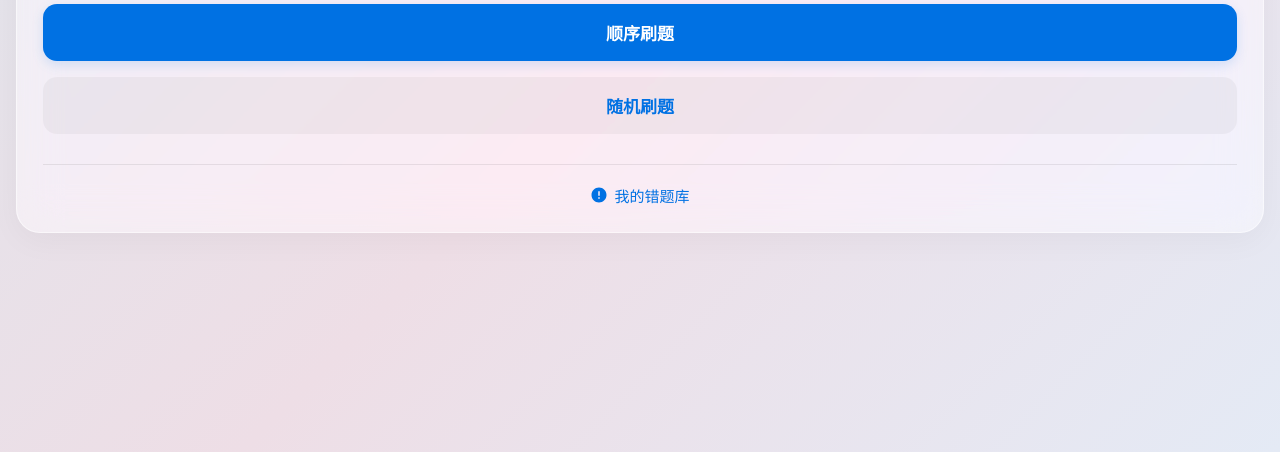
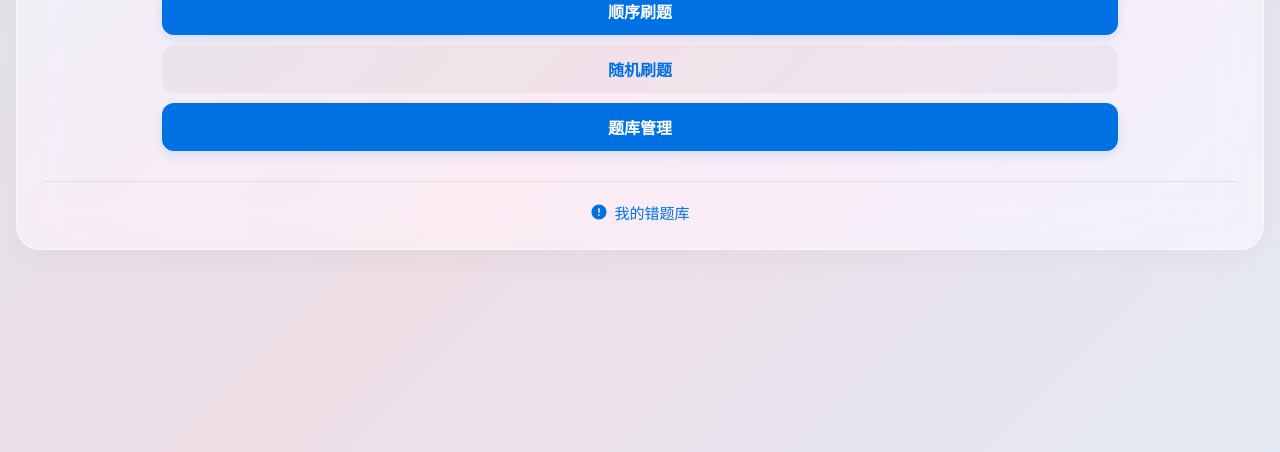
Before and after one commit to CPA050/data, a plain HTML site: page index.html in a window 1280 px wide. Shown: the part 348-800 px from the top of the page. Drawn offline with Linux system fonts and the light colour scheme.

Commit message:
Update index.html

```diff
--- a/index.html
+++ b/index.html
@@ -5,6 +5,22 @@
     <meta name="viewport" content="width=device-width, initial-scale=1.0"/>
     <title>工程造价刷题系统</title>
     <link rel="stylesheet" href="style.css" />
+    <style>
+        /* 增加按钮样式以匹配你的原风格 */
+        button {
+            display: block;
+            width: 80%;
+            margin: 10px auto;
+            padding: 12px;
+            border: none;
+            border-radius: 12px;
+            background: #0071e3;
+            color: #fff;
+            font-size: 16px;
+            cursor: pointer;
+        }
+        .manager-btn { background: #5856d6; }
+    </style>
 </head>
 <body>
 
@@ -18,6 +34,8 @@
 
         <button onclick="QuizApp.start(false)">顺序刷题</button>
         <button onclick="QuizApp.start(true)">随机刷题</button>
+        <!-- 新增题库管理按钮 -->
+        <button class="manager-btn" onclick="QuizApp.showManager()">题库管理</button>
 
         <div class="home-footer-links" style="margin-top: 30px; display: flex; justify-content: center; border-top: 1px solid rgba(0, 0, 0, 0.08); padding-top: 20px;">
             <a href="/wrong.html" class="glass-btn-link" onclick="return QuizApp.checkLoginBeforeGo(event)" style="display: inline-flex; align-items: center; text-decoration: none; color: #0071e3; font-size: 15px; font-weight: 500;">
```
